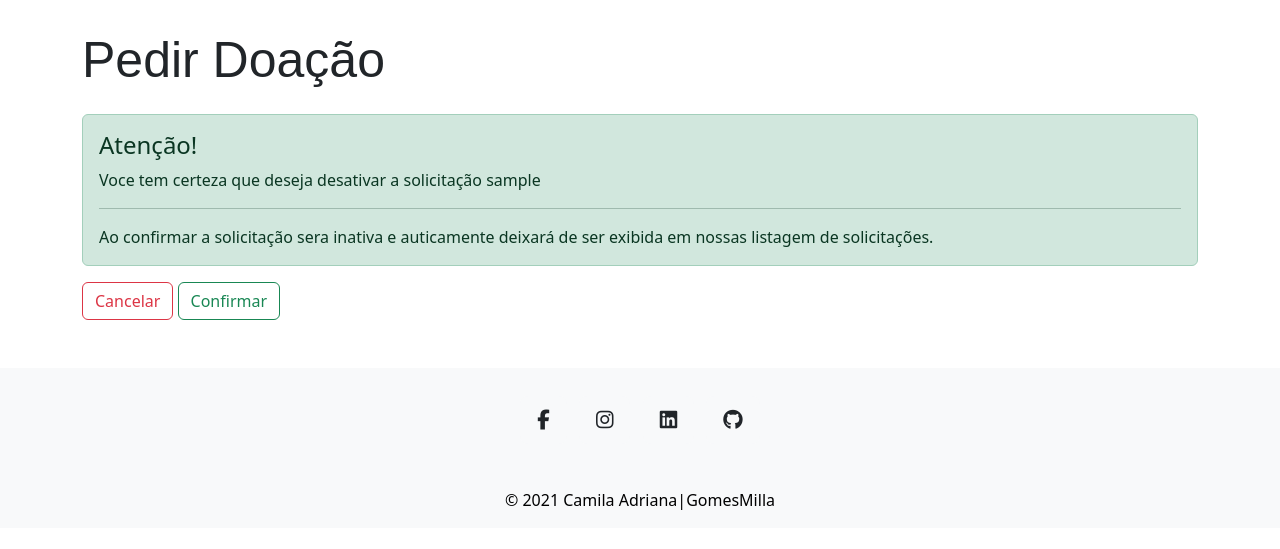
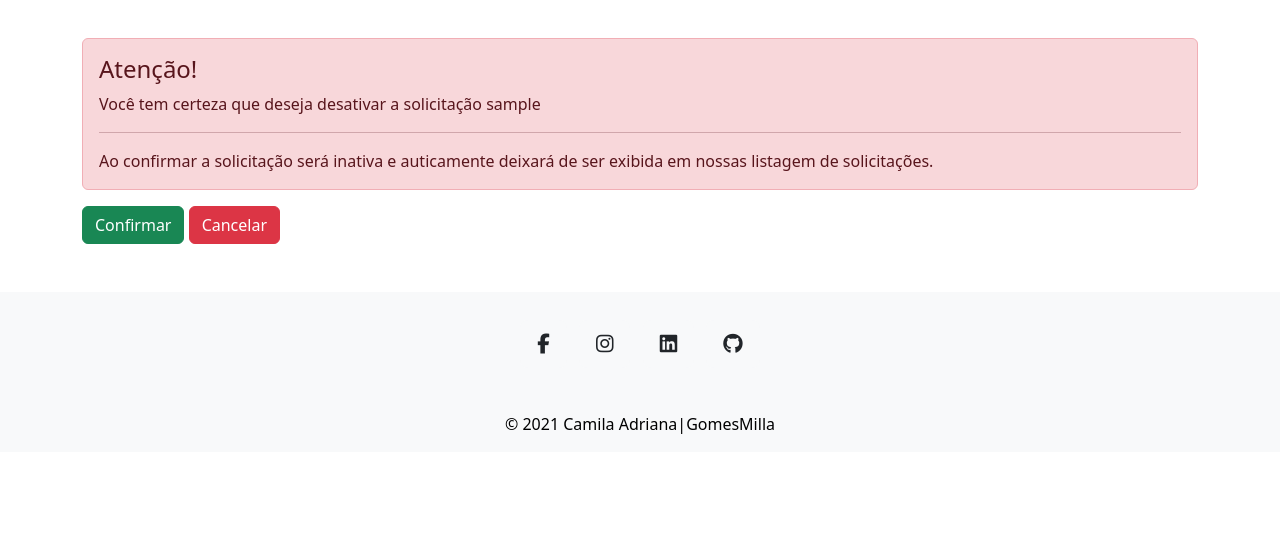
Before and after one commit to GomesMilla/maossolidarias, a Django app: template templates/doacao/inativar_solicitacao.html in a window 1280 px wide. Shown: the part 77-626 px from the top of the page. Run offline with Django 4.2, Linux system fonts and the light colour scheme; the template is opened without the code that fills it: values that come from a table or form of the project are taken from there, others are empty; the visitor is signed in with stand-in values (Sample User, id 1); data comes from the database, SQL or seed files in the repository; some libraries are stand-ins or nearby versions.

Commit message:
:pushpin: Ajustando template de inativar solicitação

```diff
--- a/templates/doacao/inativar_solicitacao.html
+++ b/templates/doacao/inativar_solicitacao.html
@@ -3,19 +3,18 @@
 {% load bootstrap %}
 {% block conteudo %}
 
-<div class="container">
-    <p class="tituloIndexcadastro">Pedir Doação</p>
+<div class="container topperfildetail">
     <form method="POST" enctype="multipart/form-data">
         {% csrf_token %}
-        <div class="alert alert-success" role="alert">
+        <div class="alert alert-danger" role="alert">
             <h4 class="alert-heading">Atenção!</h4>
-            <p>Voce tem certeza que deseja desativar a solicitação {{object}}</p>
+            <p>Você tem certeza que deseja desativar a solicitação {{object}}</p>
             <hr>
-            <p class="mb-0">Ao confirmar a solicitação sera inativa e auticamente deixará de ser exibida em nossas listagem de solicitações.</p>
+            <p class="mb-0">Ao confirmar a solicitação será inativa e auticamente deixará de ser exibida em nossas listagem de solicitações.</p>
         </div>
         <div class="d-grid gap-2 d-md-block">
-            <button class="btn btn-outline-danger">Cancelar</button>
-            <button class="btn btn-outline-success" type="submit">Confirmar</button>
+            <button class="btn btn-success" type="submit">Confirmar</button>
+            <button class="btn btn-danger">Cancelar</button>
           </div>
     </form>
 </div>
```
